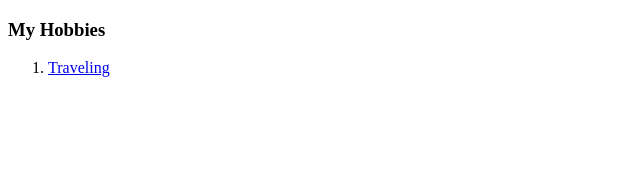
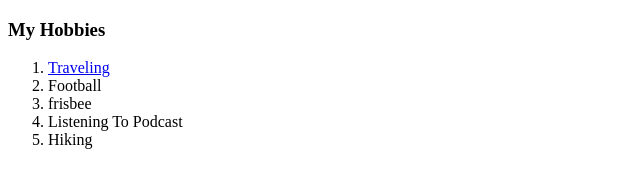
Before and after one commit to lifeoflittlebit/cv, a plain HTML site: page hobbies.html in a window 1280 px wide. Shown: the whole page, without its empty margins (0-640 px from the left). Drawn offline with Linux system fonts and the light colour scheme.

Commit message:
added some hobbies

```diff
--- a/hobbies.html
+++ b/hobbies.html
@@ -8,6 +8,10 @@
     <h3>My Hobbies</h3>
     <ol>
       <li><a href="https://www.youtube.com/channel/UCcpFRNuNkJE7GO2PxGsLNuA">Traveling</a></li>
+      <li>Football</li>
+      <li>frisbee</li>
+      <li>Listening To Podcast</li>
+      <li>Hiking</li>
     </ol>
 
   </body>
```
